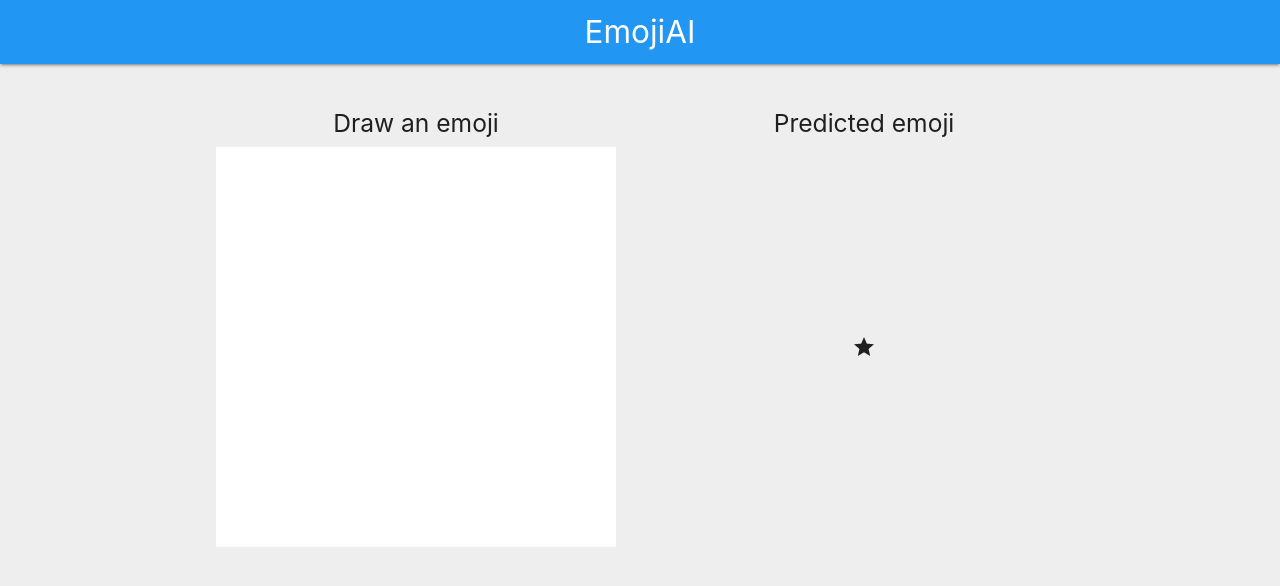
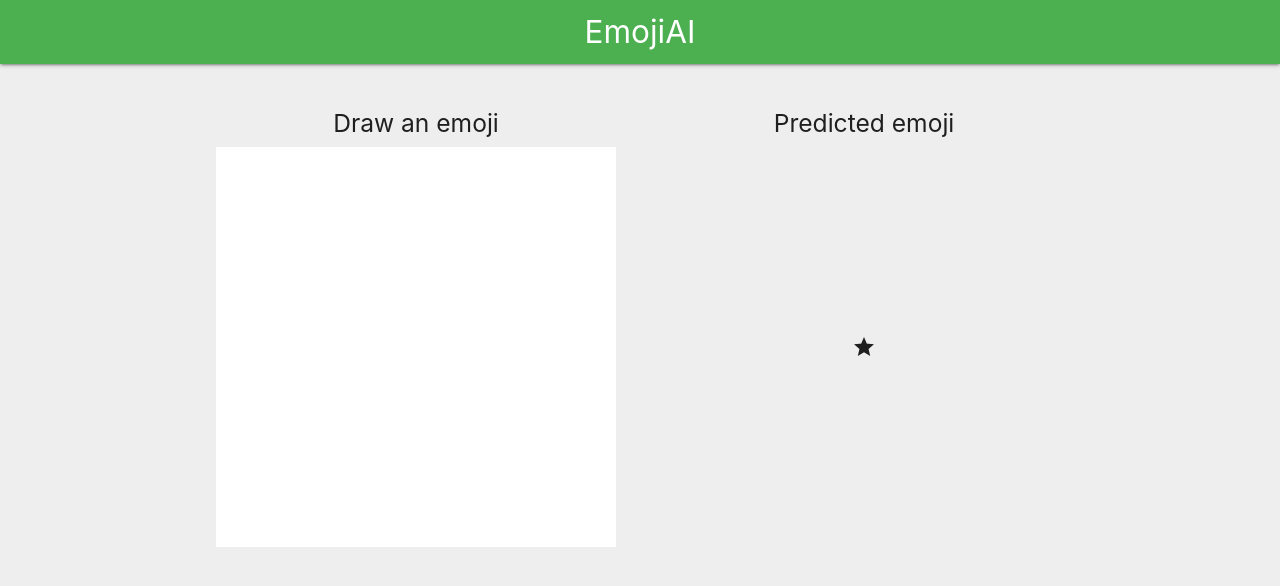
Before and after one commit to vdbongard/EmojiAI, a plain HTML site: page index.html in a window 1280 px wide. Drawn offline with nearby package versions, Linux system fonts and the light colour scheme.

Commit message:
Changed header color

```diff
--- a/index.html
+++ b/index.html
@@ -17,7 +17,7 @@
 
 <div class="navbar-fixed">
     <nav>
-        <div class="nav-wrapper row blue">
+        <div class="nav-wrapper row green">
             <div class="col s12">
                 <a href="#" class="brand-logo center">EmojiAI</a>
             </div>
```
